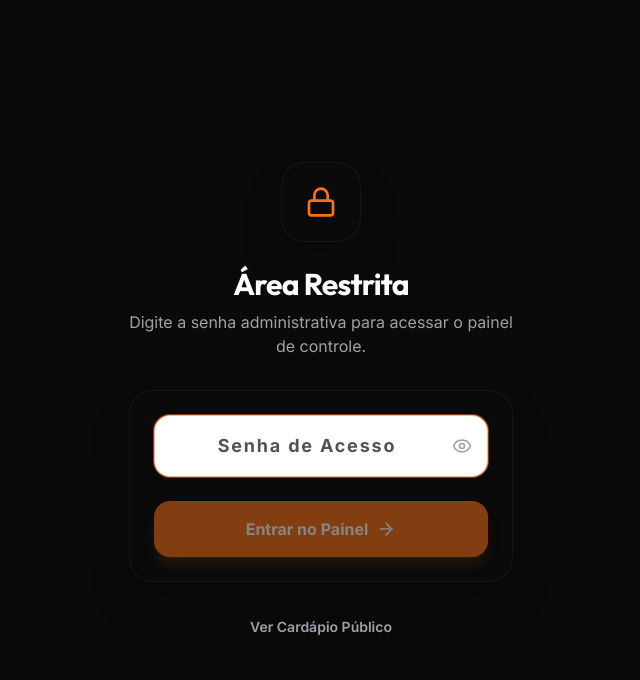
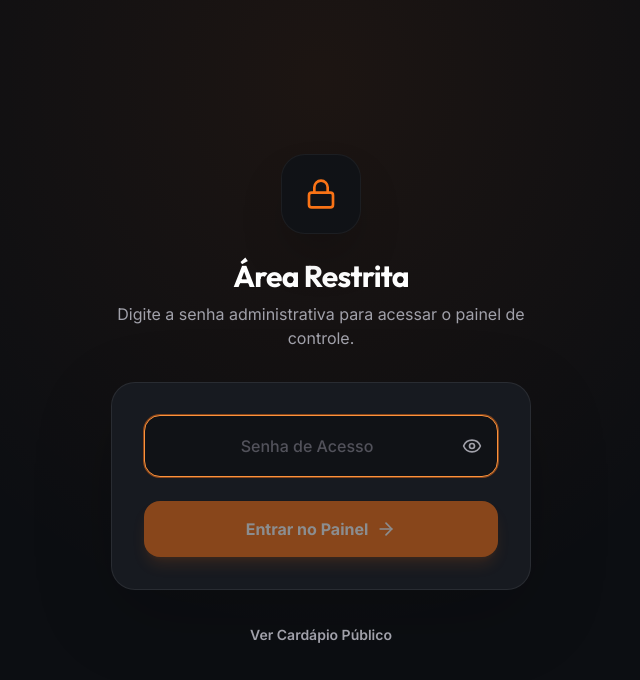
Before and after one commit to Luciano091/registro-bug, a React (Vite) app in the folder frontend-admin/: page /login in a window 1280 px wide. Shown: the top 680 px of the page, without its empty margins (319-959 px from the left). Built offline with nearby package versions, Linux system fonts and the light colour scheme; no server answers.

Commit message:
UI improvements: update Dashboard layout, refine login screen styling, tweak dark theme colors

```diff
--- a/frontend-admin/src/index.css
+++ b/frontend-admin/src/index.css
@@ -33,17 +33,67 @@
 /* Utilities for glassmorphism */
 @layer utilities {
   .glass {
-    @apply bg-black/40 backdrop-blur-[32px] border border-white/5 shadow-[20px_0_40px_rgba(0,0,0,0.5)];
+    @apply bg-dark-800/95 backdrop-blur-xl border border-white/10 shadow-xl;
   }
   .glass-card {
-    @apply bg-[rgba(15,10,5,0.3)] backdrop-blur-[24px] border border-white/[0.05] shadow-2xl hover:bg-[rgba(15,10,5,0.4)] transition-all duration-300;
+    @apply bg-dark-800 border border-white/[0.08] shadow-[0_4px_20px_rgba(0,0,0,0.12)] transition-colors duration-200;
   }
   .gradient-text {
-    @apply bg-gradient-to-r from-orange-400 to-rose-500 bg-clip-text text-transparent;
+    @apply bg-gradient-to-r from-orange-300 to-orange-500 bg-clip-text text-transparent;
   }
   .premium-btn {
-    @apply bg-gradient-to-r from-brand-500 to-rose-600 hover:from-brand-400 hover:to-rose-500 text-white shadow-lg shadow-brand-500/25 transition-all duration-300 border border-white/10 active:scale-95;
+    @apply bg-gradient-to-r from-brand-500 to-brand-600 hover:from-brand-400 hover:to-brand-500 text-white shadow-lg shadow-brand-500/25 transition-all duration-300 border border-white/10 active:scale-95;
   }
+}
+
+/* Shared presentation for administrative screens. */
+@layer base {
+  :root { color-scheme: dark; }
+  body { margin: 0; }
+  :is(button, a, input, select, textarea):focus-visible { outline: 2px solid #fb923c; outline-offset: 3px; }
+  input::placeholder, textarea::placeholder { color: #858b98; opacity: 1; }
+  select option { background: #171a20; color: #f4f4f5; }
+  button:disabled { cursor: not-allowed; }
+}
+@media screen {
+  .admin-shell { height: 100dvh; background: radial-gradient(ellipse at 100% 0%, #f9731608, transparent 45%), #101216; }
+  .admin-sidebar { background: #13161b; box-shadow: none; }
+  .admin-sidebar > div:first-child { border-bottom: 1px solid #ffffff0d; }
+  .sidebar-link { font-size: 0.875rem; min-height: 46px; }
+  .sidebar-link[aria-current="page"] { color: #fed7aa; }
+  .sidebar-link[aria-current="page"] > div:first-child { background: #f9731614; border-color: #f9731626; box-shadow: none; }
+  .sidebar-link[aria-current="page"] > div:last-child { box-shadow: none; height: 20px; }
+  .admin-main header { padding-bottom: 24px; border-bottom: 1px solid #ffffff0d; }
+  .admin-main header h2 { font-size: clamp(1.6rem, 2.5vw, 2rem); letter-spacing: -0.035em; }
+  .admin-main header p { color: #a1a1aa; font-size: 0.875rem; }
+  .admin-main :is(input:not([type="checkbox"]):not([type="radio"]):not([type="file"]), select, textarea), .login-form input { background-color: #101216; border-color: #ffffff1f; box-shadow: inset 0 1px 2px #00000014; }
+  .admin-main :is(input, select, textarea):focus, .login-form input:focus { border-color: #fb923c; }
+  .admin-main table { font-size: 0.875rem; }
+  .admin-main th { background: #ffffff03; color: #a1a1aa; font-size: 0.75rem; letter-spacing: 0.035em; }
+  .admin-main td { font-variant-numeric: tabular-nums; }
+  .admin-main tbody tr { transition: background-color 150ms ease; }
+  .admin-main tbody tr:hover { background-color: #ffffff03; }
+  .dashboard-stats > div { padding: 24px; min-height: 156px; }
+  .dashboard-stats h3 { font-variant-numeric: tabular-nums; letter-spacing: -0.04em; }
+  .dashboard-stats > div:first-child { background: linear-gradient(135deg, #38241b, #1c1b1d); border-color: #f973162e; }
+  .dashboard-empty { min-height: 220px; display: flex; flex-direction: column; align-items: center; justify-content: center; border: 1px dashed #ffffff14; border-radius: 12px; }
+  .product-tile { min-height: 132px; }
+  .product-tile:hover { background-color: #1c2027; border-color: #f9731640; }
+  .order-workspace > .glass-card { border-top: 2px solid #f9731670; }
+  .login-screen { background: radial-gradient(ellipse at 50% 10%, #f9731612, transparent 55%), #0c0e12; }
+  .login-panel { max-width: 420px; }
+  .login-form { padding: 32px; background: #171a20; border-color: #ffffff14; box-shadow: 0 24px 80px #00000030; }
+  .login-form input { font-size: 1rem; font-weight: 500; letter-spacing: 0.1em; }
+  .login-form input::placeholder { letter-spacing: normal; }
+  @media (max-width: 767px) {
+    .admin-main > div { padding-left: 20px; padding-right: 20px; }
+    .admin-main header { padding-bottom: 20px; }
+    .dashboard-stats > div { min-height: 136px; padding: 20px; }
+    .login-form { padding: 24px; }
+  }
+}
+@media (prefers-reduced-motion: reduce) {
+  *, *::before, *::after { animation-duration: 0.01ms !important; animation-iteration-count: 1 !important; transition-duration: 0.01ms !important; scroll-behavior: auto !important; }
 }
 
 /* Print Styles */
--- a/frontend-admin/src/pages/Dashboard.tsx
+++ b/frontend-admin/src/pages/Dashboard.tsx
@@ -36,7 +36,7 @@ const Dashboard = () => {
 
       </header>
 
-      <div className="grid grid-cols-1 md:grid-cols-2 lg:grid-cols-4 gap-6">
+      <div className="dashboard-stats grid grid-cols-1 sm:grid-cols-2 xl:grid-cols-4 gap-4">
         {/* Card 1 */}
         <div className="glass-card p-5 rounded-2xl group flex flex-col justify-between">
           <div className="flex justify-between items-start mb-2">
@@ -45,7 +45,7 @@ const Dashboard = () => {
               <Package size={20} />
             </div>
           </div>
-          <h3 className="text-4xl mt-2 font-bold text-white group-hover:text-brand-400 transition-colors truncate font-heading">{resumo.pedidos_hoje}</h3>
+          <h3 className="text-3xl mt-2 font-bold text-white group-hover:text-brand-400 transition-colors truncate font-heading">{resumo.pedidos_hoje}</h3>
         </div>
 
         {/* Card 2 */}
@@ -57,7 +57,7 @@ const Dashboard = () => {
               <DollarSign size={20} />
             </div>
           </div>
-          <h3 className="text-4xl mt-2 font-bold text-white group-hover:text-emerald-400 transition-colors truncate font-heading relative z-10">
+          <h3 className="text-3xl mt-2 font-bold text-white group-hover:text-emerald-400 transition-colors truncate font-heading relative z-10">
             {resumo.faturamento_hoje.toLocaleString('pt-BR', { style: 'currency', currency: 'BRL' })}
           </h3>
         </div>
@@ -71,7 +71,7 @@ const Dashboard = () => {
               <Receipt size={20} />
             </div>
           </div>
-          <h3 className="text-4xl mt-2 font-bold text-white group-hover:text-blue-400 transition-colors truncate font-heading relative z-10">
+          <h3 className="text-3xl mt-2 font-bold text-white group-hover:text-blue-400 transition-colors truncate font-heading relative z-10">
             {resumo.ticket_medio.toLocaleString('pt-BR', { style: 'currency', currency: 'BRL' })}
           </h3>
         </div>
@@ -85,7 +85,7 @@ const Dashboard = () => {
               <TrendingUp size={20} />
             </div>
           </div>
-          <h3 className="text-4xl mt-2 font-bold text-white group-hover:text-violet-400 transition-colors truncate font-heading relative z-10">
+          <h3 className="text-3xl mt-2 font-bold text-white group-hover:text-violet-400 transition-colors truncate font-heading relative z-10">
             {resumo.lucro_hoje?.toLocaleString('pt-BR', { style: 'currency', currency: 'BRL' }) || 'R$ 0,00'}
           </h3>
         </div>
@@ -122,7 +122,7 @@ const Dashboard = () => {
           <h3 className="text-xl font-bold mb-6 font-heading">Últimos Pedidos</h3>
           <div className="flex-1 overflow-y-auto space-y-4 pr-2 custom-scrollbar">
             {resumo.ultimos_pedidos.length === 0 ? (
-              <p className="text-zinc-400 text-sm">Nenhum pedido hoje.</p>
+              <p className="dashboard-empty text-zinc-400 text-sm"><Receipt size={28} strokeWidth={1.5} className="text-zinc-500 mb-3" />Nenhum pedido hoje.</p>
             ) : (
               resumo.ultimos_pedidos.map((pedido: any) => (
                 <div key={pedido.id} className="flex justify-between items-center p-4 bg-dark-900/50 rounded-xl border border-white/5 hover:border-white/10 hover:bg-dark-900/80 transition-all cursor-default">
--- a/frontend-admin/src/pages/Login.tsx
+++ b/frontend-admin/src/pages/Login.tsx
@@ -34,8 +34,8 @@ const Login = () => {
   };
 
   return (
-    <div className="min-h-screen bg-dark-950 flex flex-col items-center justify-center p-4">
-      <div className="w-full max-w-sm animate-in zoom-in-95 duration-500">
+    <div className="login-screen min-h-screen bg-dark-950 flex flex-col items-center justify-center p-4">
+      <div className="login-panel w-full max-w-sm animate-in zoom-in-95 duration-500">
 
         <div className="flex flex-col items-center mb-8">
           <div className="w-20 h-20 bg-dark-900 rounded-3xl border border-white/5 flex items-center justify-center mb-6 shadow-2xl relative overflow-hidden group">
@@ -48,7 +48,7 @@ const Login = () => {
           </p>
         </div>
 
-        <div className="bg-dark-900 border border-white/5 p-6 rounded-3xl shadow-2xl">
+        <div className="login-form bg-dark-900 border border-white/5 p-6 rounded-3xl shadow-2xl">
           <form onSubmit={handleLogin} className="space-y-6">
             <div>
               <div className="relative">
--- a/frontend-admin/src/pages/NewOrder.tsx
+++ b/frontend-admin/src/pages/NewOrder.tsx
@@ -276,10 +276,10 @@ const NewOrder = () => {
         </div>
       )}
 
-      <div className="flex flex-col lg:flex-row gap-6 h-[calc(100vh-10rem)]">
-        <div className="flex-1 flex flex-col gap-4">
-          <div className="flex flex-col md:flex-row gap-4 mb-2 justify-between">
-            <div className="flex gap-2 p-1 bg-dark-800/50 backdrop-blur-md border border-white/5 rounded-xl overflow-x-auto shadow-lg">
+      <div className="order-workspace flex flex-col lg:flex-row gap-6 lg:h-[calc(100vh-10rem)]">
+        <div className="min-w-0 flex-1 flex flex-col gap-4">
+          <div className="flex flex-col xl:flex-row gap-4 mb-2 justify-between">
+            <div className="min-w-0 flex gap-2 p-1 bg-dark-800/50 backdrop-blur-md border border-white/5 rounded-xl overflow-x-auto shadow-lg">
               {categorias.map(cat => (
                 <button key={cat as string} onClick={() => setActiveCategory(cat as string)} className={`px-3 py-1.5 rounded-lg text-xs transition-all whitespace-nowrap ${activeCategory === cat ? 'bg-white/10 text-white font-medium shadow-sm' : 'text-zinc-400 hover:text-zinc-200 hover:bg-white/5'}`}>
                   {cat as string}
@@ -297,7 +297,7 @@ const NewOrder = () => {
               {filtered.map(produto => {
                 const count = itens.find(i => i.produto.id === produto.id)?.quantidade || 0;
                 return (
-                  <div key={produto.id} className="glass-card p-3 rounded-xl flex flex-col justify-between group">
+                  <div key={produto.id} className="product-tile glass-card p-4 rounded-xl flex flex-col justify-between group">
                     <div>
                       <span className="inline-flex items-center px-2 py-0.5 rounded-full text-[10px] font-medium bg-brand-500/10 text-brand-400 border border-brand-500/20 mb-1.5">
                         {produto.categoria}
--- a/frontend-admin/tailwind.config.js
+++ b/frontend-admin/tailwind.config.js
@@ -24,9 +24,10 @@ export default {
           900: '#7c2d12',
         },
         dark: {
-          900: '#0a0a0b',
-          800: '#121214',
-          700: '#1c1c1f',
+          950: '#0c0e12',
+          900: '#101216',
+          800: '#171a20',
+          700: '#20242c',
         }
       }
     },
```
Also changed, not shown: frontend-admin/src/App.tsx (+6 -18 lines).
